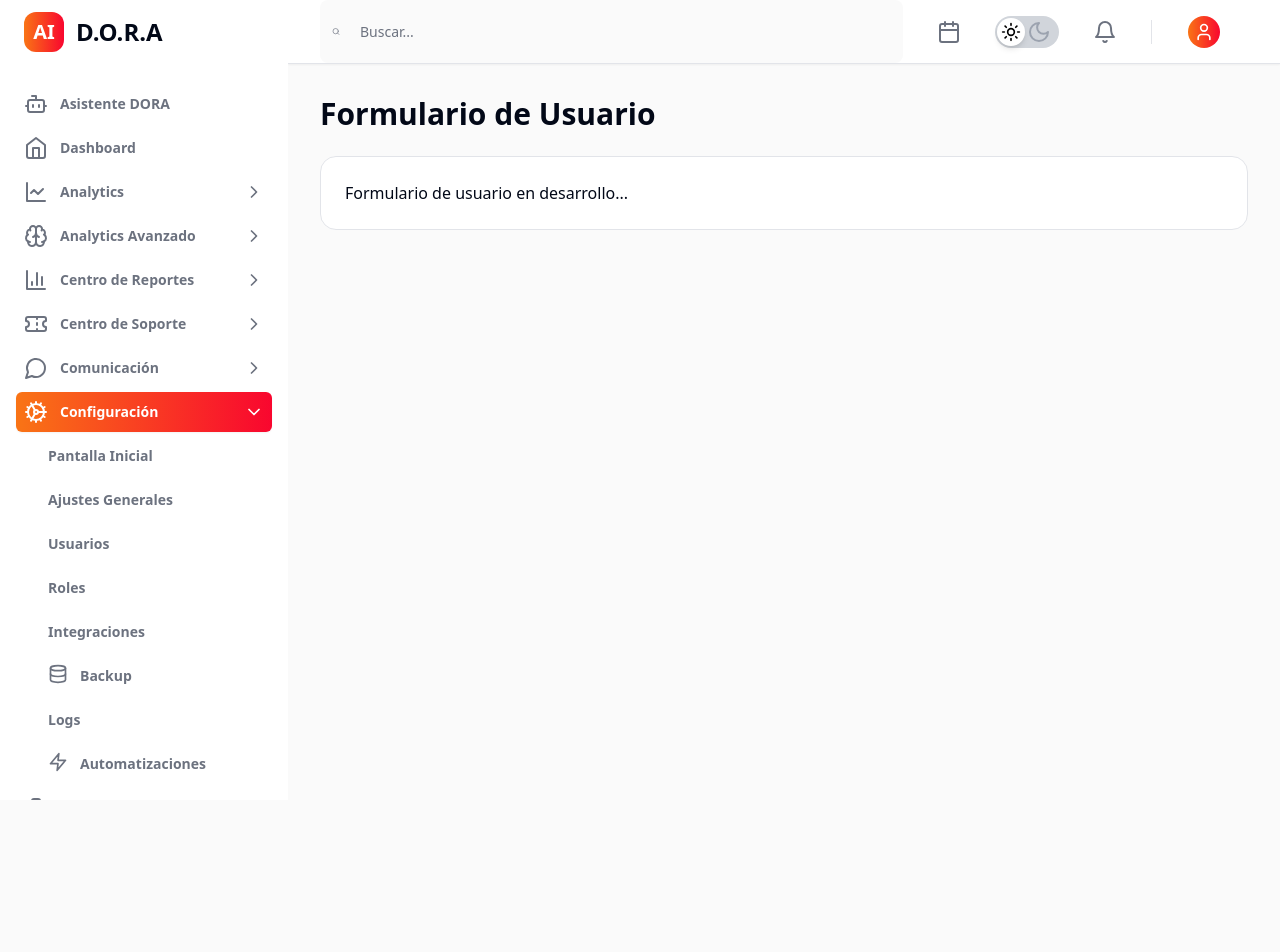
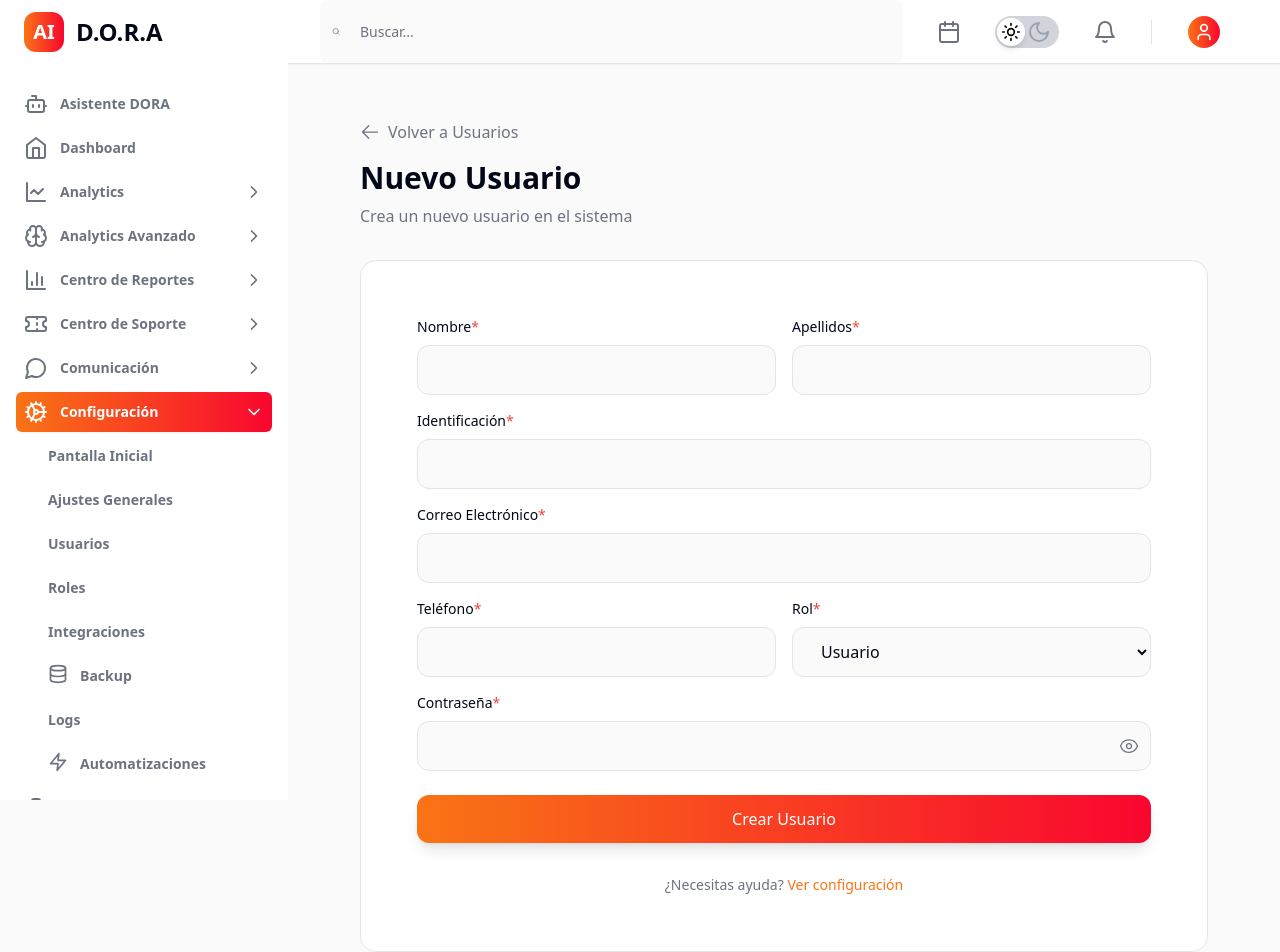
Before and after one commit to DANII3L/FrontendDORA, a React (Vite) app: page /configuracion/usuarios/nuevo in a window 1280 px wide. Shown: the top 952 px of the page. Before the commit the page ends 800 px from the top, so only its background shows below. Built offline with nearby package versions, Linux system fonts and the light colour scheme; sample sign-in values are in the browser's storage.

Commit message:
Control de paginación, registro de usuarios y pantalla de modificación.

```diff
--- a/src/app/configuracion/components/usuarios/UsuarioForm.tsx
+++ b/src/app/configuracion/components/usuarios/UsuarioForm.tsx
@@ -1,14 +1,174 @@
-import React from 'react';
+import React, { useState } from 'react';
+import { useNavigate, useParams } from 'react-router-dom';
+import DynamicForm from '../../../shared/components/ui/DynamicForm';
+import { IFieldConfig } from '../../../shared/interface/IFieldConfig';
+import { useNotification } from '../../../shared/contexts/NotificationContext';
+import { useCompany } from '../../../shared/contexts/CompanyContext';
+import { ArrowLeftIcon } from '@heroicons/react/24/outline';
+import { Link } from 'react-router-dom';
+import { createUser, getUserById, updateUser } from '../../service/configuracionService';
 
 const UsuarioForm: React.FC = () => {
+    const [isLoading, setIsLoading] = useState(false);
+    const [isEditMode, setIsEditMode] = useState(false);
+    const [formValues, setFormValues] = useState({
+        Nombre: '',
+        Apellidos: '',
+        Identificacion: '',
+        Correo: '',
+        Telefono: '',
+        Password: '',
+        Rol: '2'
+    });
+    const { entidadId } = useParams<{ entidadId?: string }>();
+    const navigate = useNavigate();
+    const { addNotification } = useNotification();
+    const { company } = useCompany();
+
+    const fields: IFieldConfig[] = [
+        { name: 'Nombre', label: 'Nombre', type: 'text', required: true, colSpan: 1, maxLength: 20 },
+        { name: 'Apellidos', label: 'Apellidos', type: 'text', required: true, colSpan: 1 },
+        { name: 'Identificacion', label: 'Identificación', type: 'number', required: true, colSpan: 2, maxLength: 20 },
+        { name: 'Correo', label: 'Correo Electrónico', type: 'email', required: true, colSpan: 2 },
+        { name: 'Telefono', label: 'Teléfono', type: 'number', required: true, colSpan: 1 },
+        { name: 'Rol', label: 'Rol', type: 'select', required: true, colSpan: 1, options: [
+            { value: '1', label: 'Administrador' },
+            { value: '2', label: 'Usuario' },
+            { value: '3', label: 'Editor' }
+        ]},
+        { name: 'Password', label: 'Contraseña', type: 'password', required: true, colSpan: 2, minLength: 6, maxLength: 30 },
+    ];
+
+    React.useEffect(() => {
+        if (entidadId) {
+            setIsEditMode(true);
+            setIsLoading(true);
+            getUserById(entidadId)
+                .then((user) => {
+                    if (user) {
+                        setFormValues({
+                            Nombre: user.data.Nombre || '',
+                            Apellidos: user.data.Apellidos || '',
+                            Identificacion: user.data.Identificacion || '',
+                            Correo: user.data.Correo || '',
+                            Telefono: user.data.Telefono || '',
+                            Password: '', // No se muestra la contraseña actual
+                            Rol: user.data.Rol ? String(user.data.Rol) : '2',
+                        });
+                    } else {
+                        addNotification('Usuario no encontrado.', 'error');
+                        navigate('/configuracion/usuarios');
+                    }
+                })
+                .catch(() => {
+                    addNotification('Error al cargar el usuario.', 'error');
+                    navigate('/configuracion/usuarios');
+                })
+                .finally(() => setIsLoading(false));
+        }
+    }, [entidadId]);
+
+    const handleSubmit = async (values: Record<string, any>) => {
+        if (!company?.identificacionFiscal) {
+            addNotification('Error: No se pudo obtener la información de la empresa.', 'error');
+            return;
+        }
+        setIsLoading(true);
+        try {
+            if (isEditMode && entidadId) {
+                // Modo actualización
+                const userData = {
+                    ...values,
+                    empresaId: company.identificacionFiscal,
+                    entidadId,
+                };
+                const response = await updateUser(userData);
+                addNotification(response.message, response.success ? 'success' : 'error');
+                if (response.success) {
+                    navigate('/configuracion/usuarios');
+                }
+            } else {
+                // Modo inserción
+                const userData = {
+                    ...values,
+                    empresaId: company.identificacionFiscal
+                };
+                const response = await createUser(userData);
+                addNotification(response.message, response.success ? 'success' : 'error');
+                if (response.success) {
+                    navigate('/configuracion/usuarios');
+                }
+            }
+        } catch (err: any) {
+            // Manejo de errores de validación tipo RFC 9110
+            if (err?.response?.data?.errors && typeof err.response.data.errors === 'object') {
+                const errors = err.response.data.errors;
+                Object.entries(errors).forEach(([field, messages]) => {
+                    if (Array.isArray(messages)) {
+                        messages.forEach((msg) => addNotification(msg, 'error'));
+                    }
+                });
+            } else {
+                addNotification('Error al guardar el usuario. Verifique sus datos e intente de nuevo.', 'error');
+            }
+        } finally {
+            setIsLoading(false);
+        }
+    };
+
     return (
-    <div className="space-y-6">
+        <div className="min-h-screen bg-background">
+            <div className="max-w-4xl mx-auto p-6">
+                {/* Header */}
+                <div className="mb-8">
+                    <div className="flex items-center gap-4 mb-4">
+                        <Link
+                            to="/configuracion/usuarios"
+                            className="flex items-center gap-2 text-text-secondary hover:text-orange-primary transition-colors duration-200"
+                        >
+                            <ArrowLeftIcon className="h-5 w-5" />
+                            <span>Volver a Usuarios</span>
+                        </Link>
+                    </div>
                     <div>
-        <h1 className="text-3xl font-bold text-text-primary">Formulario de Usuario</h1>
+                        <h1 className="text-3xl font-bold text-text-primary">{isEditMode ? 'Editar Usuario' : 'Nuevo Usuario'}</h1>
+                        <p className="text-text-secondary mt-2">{isEditMode ? 'Edita los datos del usuario' : 'Crea un nuevo usuario en el sistema'}</p>
+                    </div>
                 </div>
 
-      <div className="bg-card-background backdrop-blur-lg p-6 rounded-2xl border border-border">
-        <p className="text-text-primary">Formulario de usuario en desarrollo...</p>
+                {/* Formulario */}
+                <div className="bg-card-background backdrop-blur-lg p-8 rounded-2xl border border-border">
+                    <DynamicForm
+                        fields={fields}
+                        initialValues={formValues}
+                        onSubmit={handleSubmit}
+                        submitText={isLoading ? (isEditMode ? 'Actualizando usuario...' : 'Creando usuario...') : (isEditMode ? 'Actualizar Usuario' : 'Crear Usuario')}
+                        renderSubmitButton={({ submitText }) => (
+                            <div className="flex flex-col items-center gap-4 md:col-span-2">
+                                <button
+                                    type="submit"
+                                    disabled={isLoading}
+                                    className="w-full bg-gradient-to-r from-orange-primary to-red-primary text-white py-3 px-6 rounded-xl hover:opacity-90 transition-all duration-200 disabled:opacity-50 disabled:cursor-not-allowed shadow-lg hover:shadow-xl font-medium"
+                                >
+                                    {isLoading ? (
+                                        <div className="flex items-center justify-center">
+                                            <div className="w-5 h-5 border-2 border-white border-t-transparent rounded-full animate-spin mr-2"></div>
+                                            {submitText}
+                                        </div>
+                                    ) : (
+                                        submitText
+                                    )}
+                                </button>
+                                <p className="text-sm text-text-secondary mt-4">
+                                    ¿Necesitas ayuda?{' '}
+                                    <Link to="/configuracion" className="font-medium text-orange-primary hover:underline">
+                                        Ver configuración
+                                    </Link>
+                                </p>
+                            </div>
+                        )}
+                    />
+                </div>
             </div>
         </div>
     );
--- a/src/app/configuracion/components/usuarios/UsuariosList.tsx
+++ b/src/app/configuracion/components/usuarios/UsuariosList.tsx
@@ -48,7 +48,7 @@ const UsuariosList: React.FC = () => {
 
       <div className="pt-4 border-t border-border">
         <Link
-          to={`/usuarios/${usuario.id}/editar`}
+          to={`/configuracion/usuarios/${usuario.entidadId}`}
           className="w-full bg-background hover:bg-orange-primary/10 text-text-secondary hover:text-orange-primary px-4 py-2 rounded-lg text-sm font-medium transition-all duration-200 text-center block"
         >
           Editar
@@ -85,7 +85,7 @@ const UsuariosList: React.FC = () => {
       title="Usuarios"
       subtitle="Gestiona los usuarios del sistema"
       newButtonText="Nuevo Usuario"
-      newButtonLink="/usuarios/nuevo"
+      newButtonLink="/configuracion/usuarios/nuevo"
     />
   );
 };
--- a/src/app/configuracion/routes/routes.tsx
+++ b/src/app/configuracion/routes/routes.tsx
@@ -18,7 +18,7 @@ export default (
     <Route path="roles" element={<Roles />} />
     <Route path="usuarios" element={<UsuariosList />} />
     <Route path="usuarios/nuevo" element={<UsuarioForm />} />
-    <Route path="usuarios/:id/editar" element={<UsuarioForm />} />
+    <Route path="usuarios/:entidadId" element={<UsuarioForm />} />
     <Route path="perfil" element={<Perfil />} />
   </Route>
 );
--- /dev/null
+++ b/src/app/configuracion/service/configuracionService.ts
@@ -0,0 +1,16 @@
+import { apiService } from "../../shared/services/apiService";
+
+const createUser = async (data: any) => {
+    return await apiService.post('Auth/registro', data);
+};
+
+const getUserById = async (entidadId: string) => {
+    return await apiService.post(`Usuarios/GetById`, { entidadId });
+};
+
+const updateUser = async (data: any) => {
+    // Se espera que data contenga el campo 'id'
+    return await apiService.put(`Auth/usuario/${data.id}`, data);
+};
+
+export { createUser, getUserById, updateUser };
```
Also changed, not shown: src/app/shared/components/ui/DynamicCardList.tsx (+17 -10 lines). Lines whose indentation alone changed are shown as unchanged.
